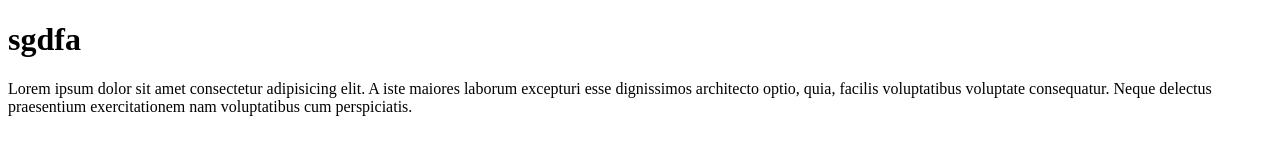
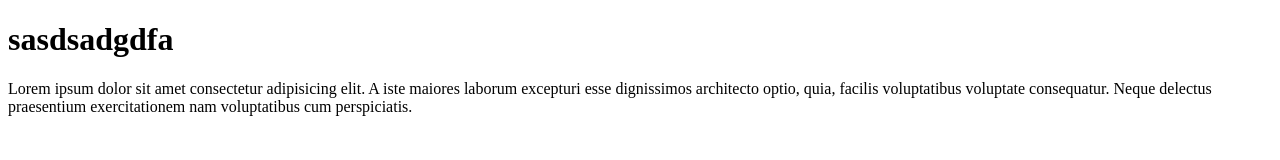
Before and after one commit to Aidos200703/GIT_LESSON2, a plain HTML site: page iii.html in a window 1280 px wide. Drawn offline with Linux system fonts and the light colour scheme.

Commit message:
afsdfsadfds

```diff
--- a/iii.html
+++ b/iii.html
@@ -6,7 +6,7 @@
     <title>Document</title>
 </head>
 <body>
-    <h1>sgdfa</h1>
+    <h1>sasdsadgdfa</h1>
     <p>Lorem ipsum dolor sit amet consectetur adipisicing elit. A iste maiores laborum excepturi esse dignissimos architecto optio, quia, facilis voluptatibus voluptate consequatur. Neque delectus praesentium exercitationem nam voluptatibus cum perspiciatis.</p>
 </body>
 </html>
```
